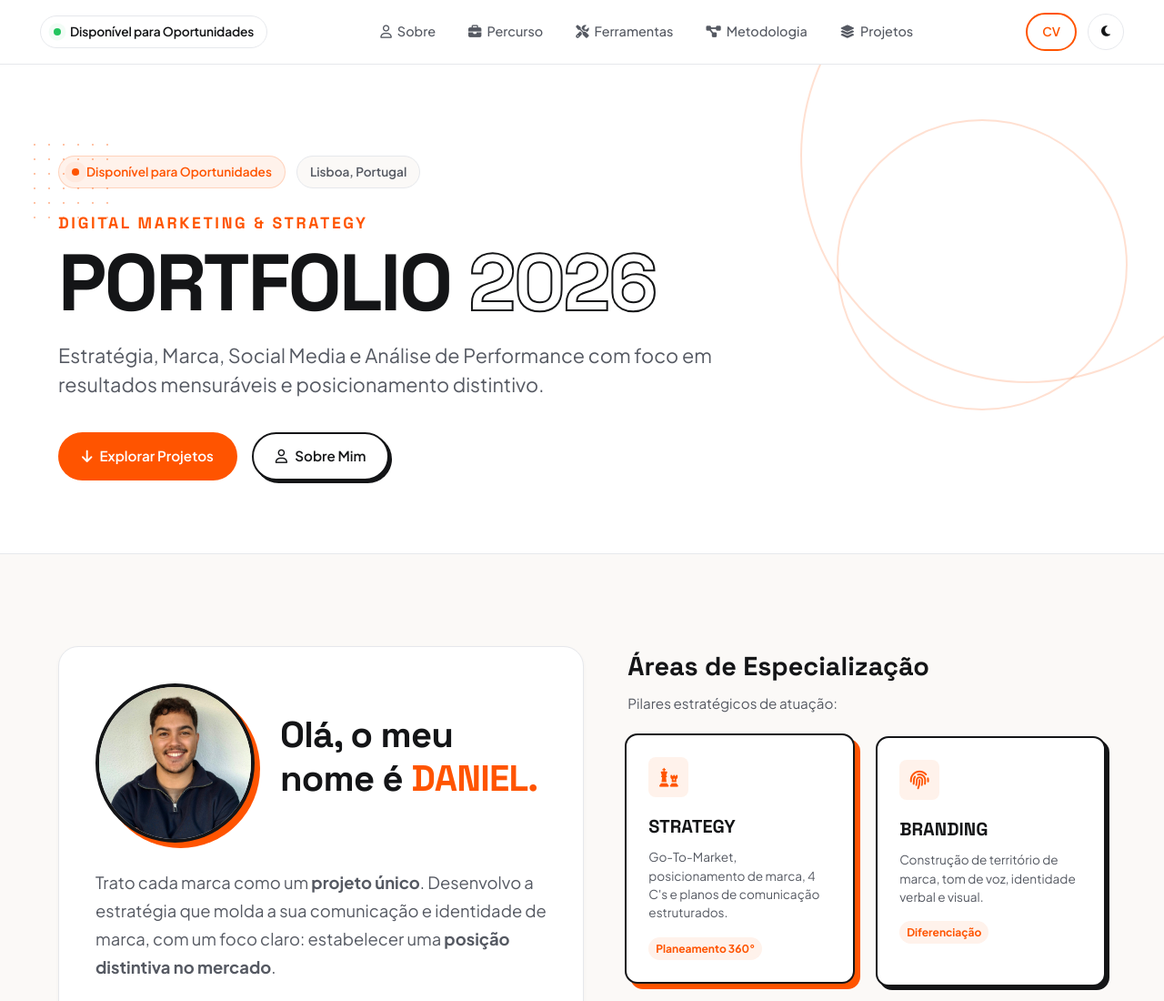
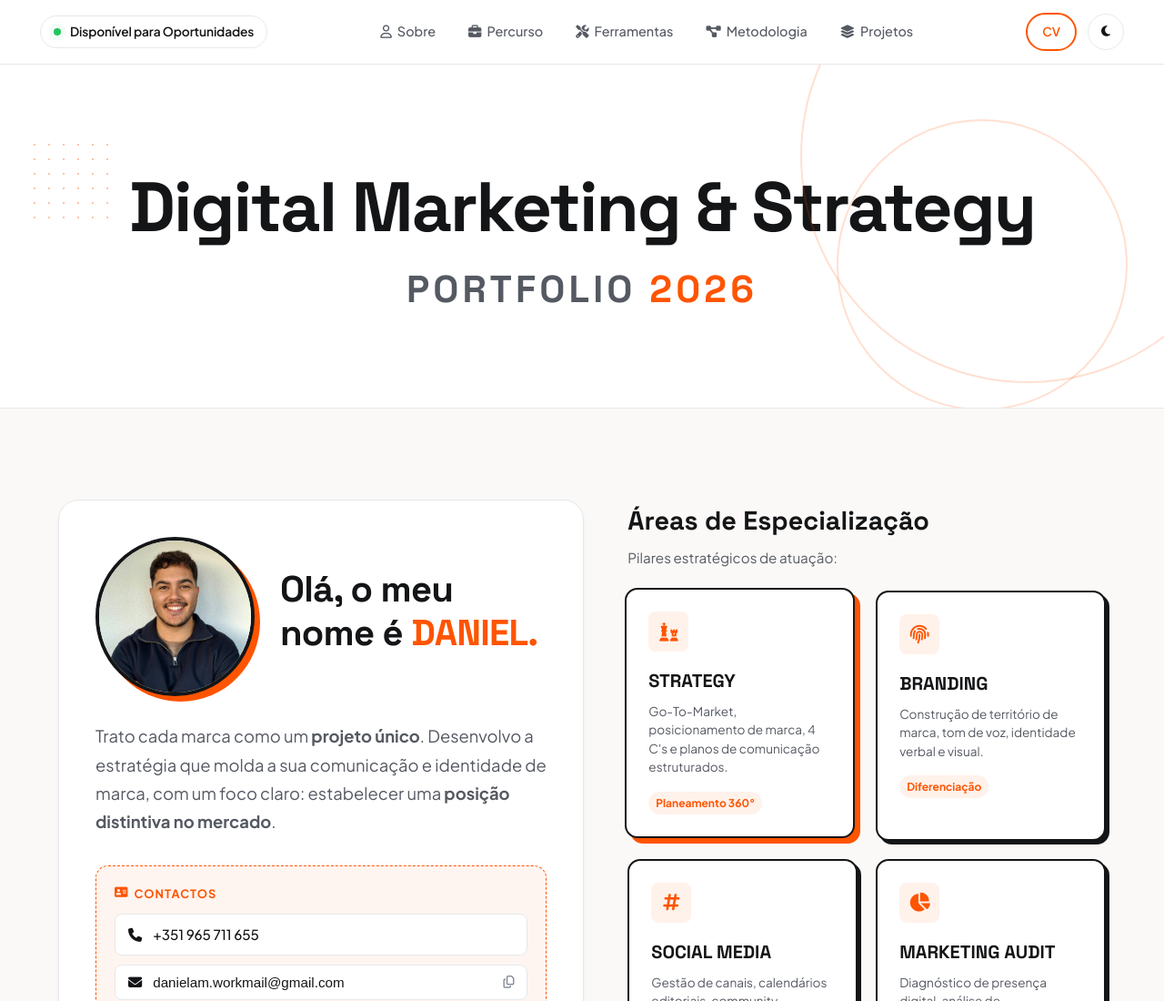
Before and after one commit to danielffmarques/danielffmarques.github.io, a plain HTML site: page index.html in a window 1280 px wide. Shown: the top 1100 px of the page at 91% size. Drawn offline with Linux system fonts and the light colour scheme.

Commit message:
Simplify Hero: center Digital Marketing & Strategy and PORTFOLIO 2026

```diff
--- a/index.html
+++ b/index.html
@@ -58,31 +58,10 @@
       <div class="dot-grid"></div>
     </div>
 
-    <div class="container hero-content">
-      <div class="hero-badge-row">
-        <span class="pill-badge pill-orange">
-          <span class="pulse-dot"></span> Disponível para Oportunidades
-        </span>
-        <span class="pill-badge pill-neutral">Lisboa, Portugal</span>
-      </div>
-
-      <div class="hero-titles">
-        <p class="hero-eyebrow">DIGITAL MARKETING & STRATEGY</p>
-        <h1 class="hero-title">
-          PORTFOLIO <span class="highlight-year">2026</span>
-        </h1>
-        <p class="hero-subtitle">
-          Estratégia, Marca, Social Media e Análise de Performance com foco em resultados mensuráveis e posicionamento distintivo.
-        </p>
-      </div>
-
-      <div class="hero-cta-group">
-        <a href="#projects" class="btn btn-primary">
-          <i class="fa-solid fa-arrow-down"></i> Explorar Projetos
-        </a>
-        <a href="#about" class="btn btn-secondary">
-          <i class="fa-regular fa-user"></i> Sobre Mim
-        </a>
+    <div class="container hero-content hero-centered">
+      <div class="hero-titles text-center">
+        <h1 class="hero-main-title">Digital Marketing & Strategy</h1>
+        <p class="hero-sub-year">PORTFOLIO <span class="highlight-year">2026</span></p>
       </div>
     </div>
   </section>
--- a/style.css
+++ b/style.css
@@ -321,7 +321,7 @@ a {
    ========================================================================== */
 .hero-section {
   position: relative;
-  padding: 100px 0 80px 0;
+  padding: clamp(90px, 14vh, 160px) 0 clamp(80px, 12vh, 140px) 0;
   background: var(--bg-main);
   overflow: hidden;
   border-bottom: 1px solid var(--border-color);
@@ -367,89 +367,41 @@ a {
   opacity: 0.35;
 }
 
-.hero-badge-row {
+.hero-centered {
   display: flex;
-  gap: 12px;
-  margin-bottom: 24px;
-  flex-wrap: wrap;
+  flex-direction: column;
+  align-items: center;
+  justify-content: center;
+  text-align: center;
 }
 
-.pill-badge {
-  display: inline-flex;
-  align-items: center;
-  gap: 8px;
-  padding: 6px 14px;
-  border-radius: var(--radius-pill);
-  font-size: 0.85rem;
-  font-weight: 600;
+.hero-main-title {
+  font-family: var(--font-display);
+  font-size: clamp(2.4rem, 6vw, 4.8rem);
+  font-weight: 800;
+  letter-spacing: -0.025em;
+  line-height: 1.15;
+  color: var(--text-main);
+  margin-bottom: 14px;
 }
 
-.pill-orange {
-  background: var(--primary-light);
-  color: var(--primary);
-  border: 1px solid rgba(255, 84, 0, 0.2);
-}
-
-.pill-neutral {
-  background: var(--bg-alt);
+.hero-sub-year {
+  font-family: var(--font-display);
+  font-size: clamp(1.4rem, 3.4vw, 2.6rem);
+  font-weight: 800;
+  letter-spacing: 0.1em;
   color: var(--text-muted);
-  border: 1px solid var(--border-color);
-}
-
-.pulse-dot {
-  width: 8px;
-  height: 8px;
-  background: var(--primary);
-  border-radius: 50%;
-  box-shadow: 0 0 0 0 rgba(255, 84, 0, 0.7);
-  animation: pulse 2s infinite;
-}
-
-@keyframes pulse {
-  0% { box-shadow: 0 0 0 0 rgba(255, 84, 0, 0.7); }
-  70% { box-shadow: 0 0 0 8px rgba(255, 84, 0, 0); }
-  100% { box-shadow: 0 0 0 0 rgba(255, 84, 0, 0); }
-}
-
-.hero-eyebrow {
-  font-family: var(--font-display);
-  font-size: 1.1rem;
-  font-weight: 700;
-  letter-spacing: 0.15em;
-  color: var(--primary);
-  margin-bottom: 8px;
-}
-
-.hero-title {
-  font-family: var(--font-display);
-  font-size: clamp(3rem, 7vw, 5.5rem);
-  font-weight: 800;
-  letter-spacing: -0.03em;
-  line-height: 1;
-  margin-bottom: 20px;
+  text-transform: uppercase;
 }
 
 .highlight-year {
-  color: transparent;
-  -webkit-text-stroke: 2px var(--border-dark);
+  color: var(--primary);
+  -webkit-text-stroke: 0;
 }
 
 [data-theme="dark"] .highlight-year {
-  -webkit-text-stroke: 2px #FFFFFF;
-}
-
-.hero-subtitle {
-  font-size: 1.35rem;
-  color: var(--text-muted);
-  max-width: 720px;
-  line-height: 1.5;
-  margin-bottom: 36px;
-}
-
-.hero-cta-group {
-  display: flex;
-  gap: 16px;
-  flex-wrap: wrap;
+  color: var(--primary);
+  -webkit-text-stroke: 0;
 }
 
 /* ==========================================================================
```
